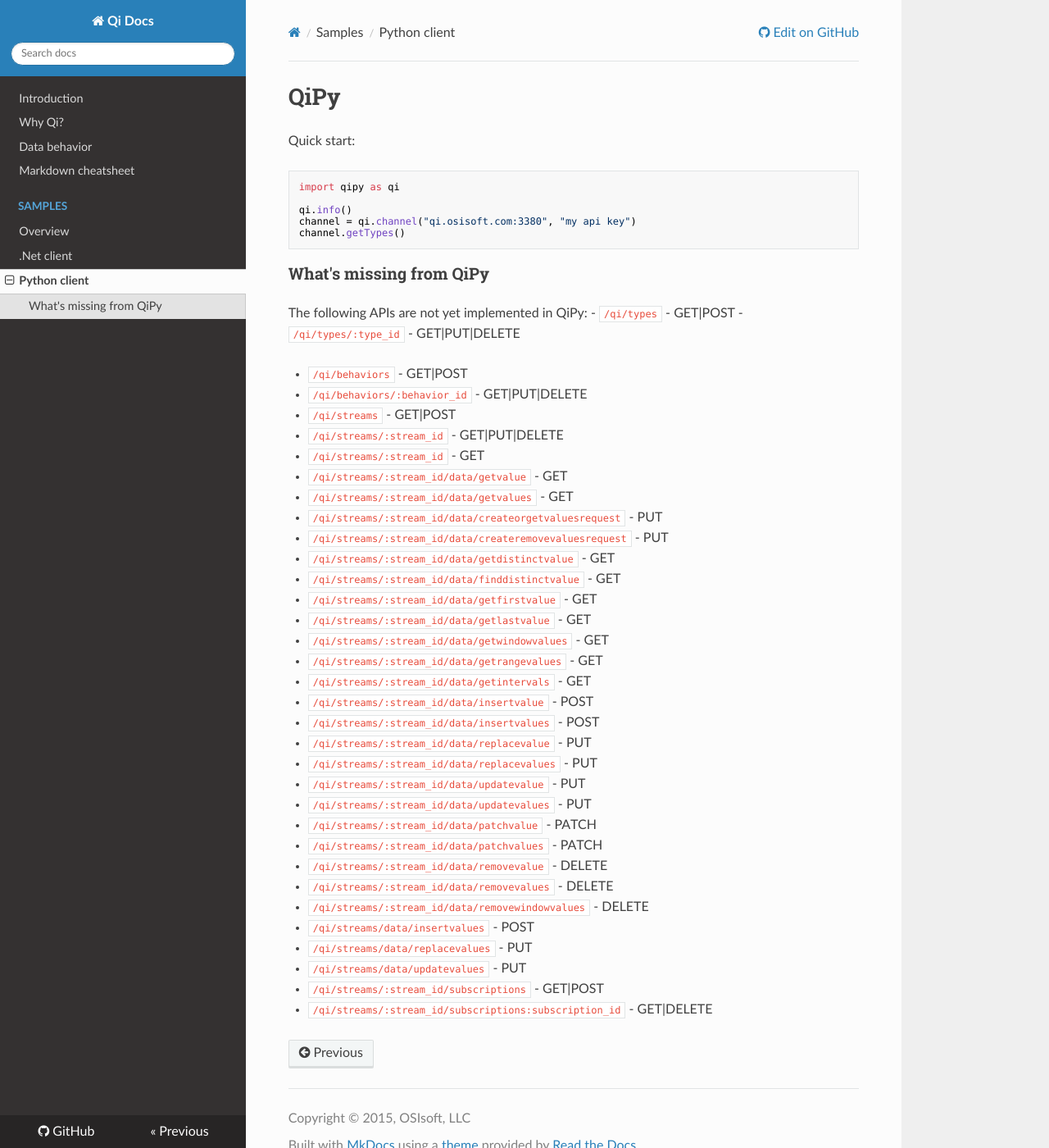
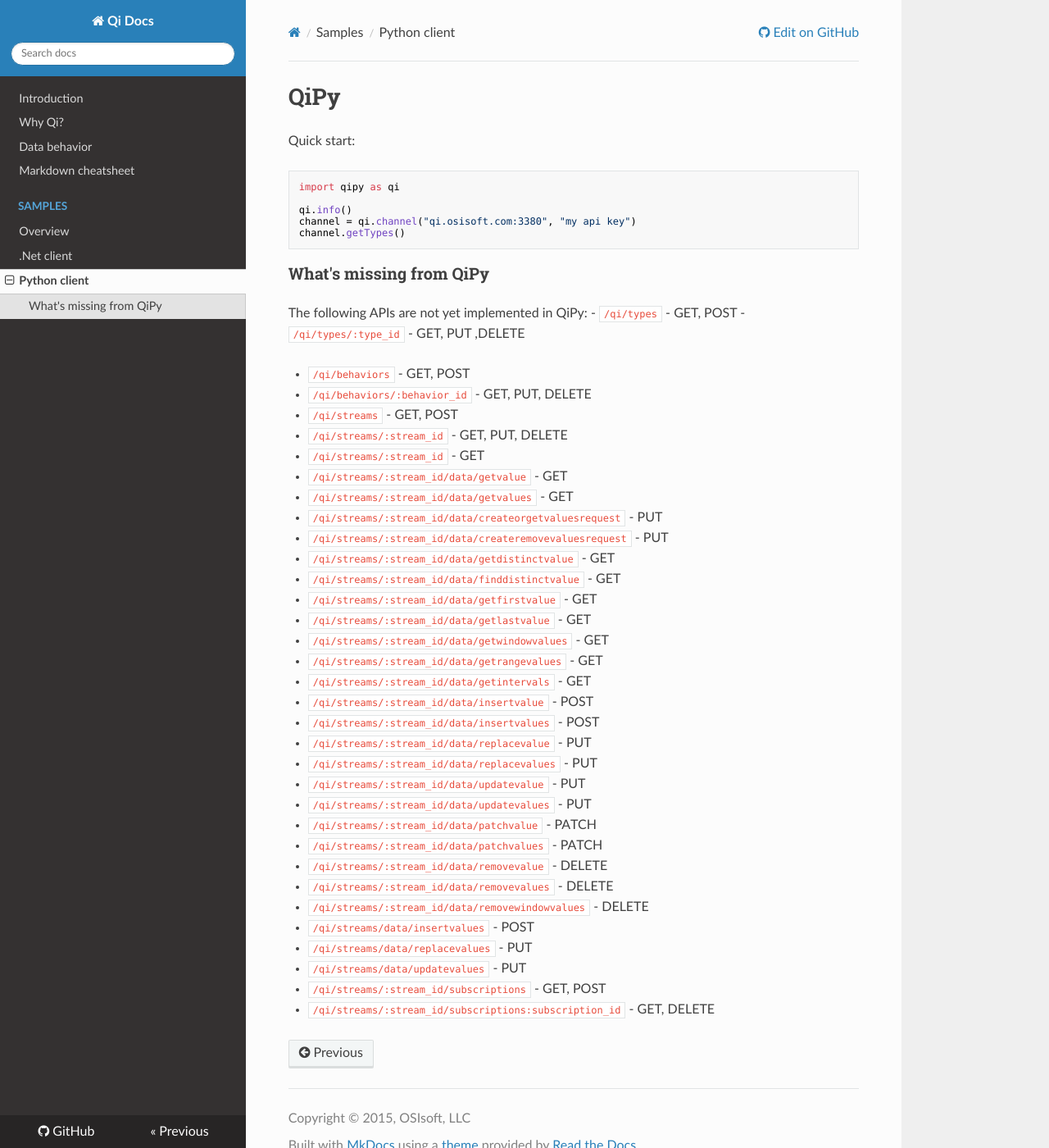
Before and after one commit to AVEVA/AVEVA-Samples, an MkDocs documentation site: the page built from docs/samples/python.md, in a window 1280 px wide and 1400 px high. Shown: the whole window at 82% size. Built offline with MkDocs 1.6.1, drawn with Linux system fonts in a browser that asks for light colours; nearby versions of some CDN libraries; old or Windows-style settings are respelled for this version of MkDocs.

Commit message:
fixing pipes

```diff
--- a/docs/samples/python.md
+++ b/docs/samples/python.md
@@ -10,14 +10,14 @@
 
 ### What's missing from QiPy
 The following APIs are not yet implemented in QiPy:
- - `/qi/types` - GET|POST
- - `/qi/types/:type_id` - GET|PUT|DELETE
+ - `/qi/types` - GET, POST
+ - `/qi/types/:type_id` - GET, PUT ,DELETE
 
- - `/qi/behaviors` - GET|POST
- - `/qi/behaviors/:behavior_id` - GET|PUT|DELETE
+ - `/qi/behaviors` - GET, POST
+ - `/qi/behaviors/:behavior_id` - GET, PUT, DELETE
 
- - `/qi/streams` - GET|POST
- - `/qi/streams/:stream_id` - GET|PUT|DELETE
+ - `/qi/streams` - GET, POST
+ - `/qi/streams/:stream_id` - GET, PUT, DELETE
  - `/qi/streams/:stream_id` - GET
 
  - `/qi/streams/:stream_id/data/getvalue` - GET
@@ -47,5 +47,5 @@
  - `/qi/streams/data/replacevalues` - PUT
  - `/qi/streams/data/updatevalues` - PUT
 
- - `/qi/streams/:stream_id/subscriptions` - GET|POST
- - `/qi/streams/:stream_id/subscriptions:subscription_id` - GET|DELETE
+ - `/qi/streams/:stream_id/subscriptions` - GET, POST
+ - `/qi/streams/:stream_id/subscriptions:subscription_id` - GET, DELETE
```
